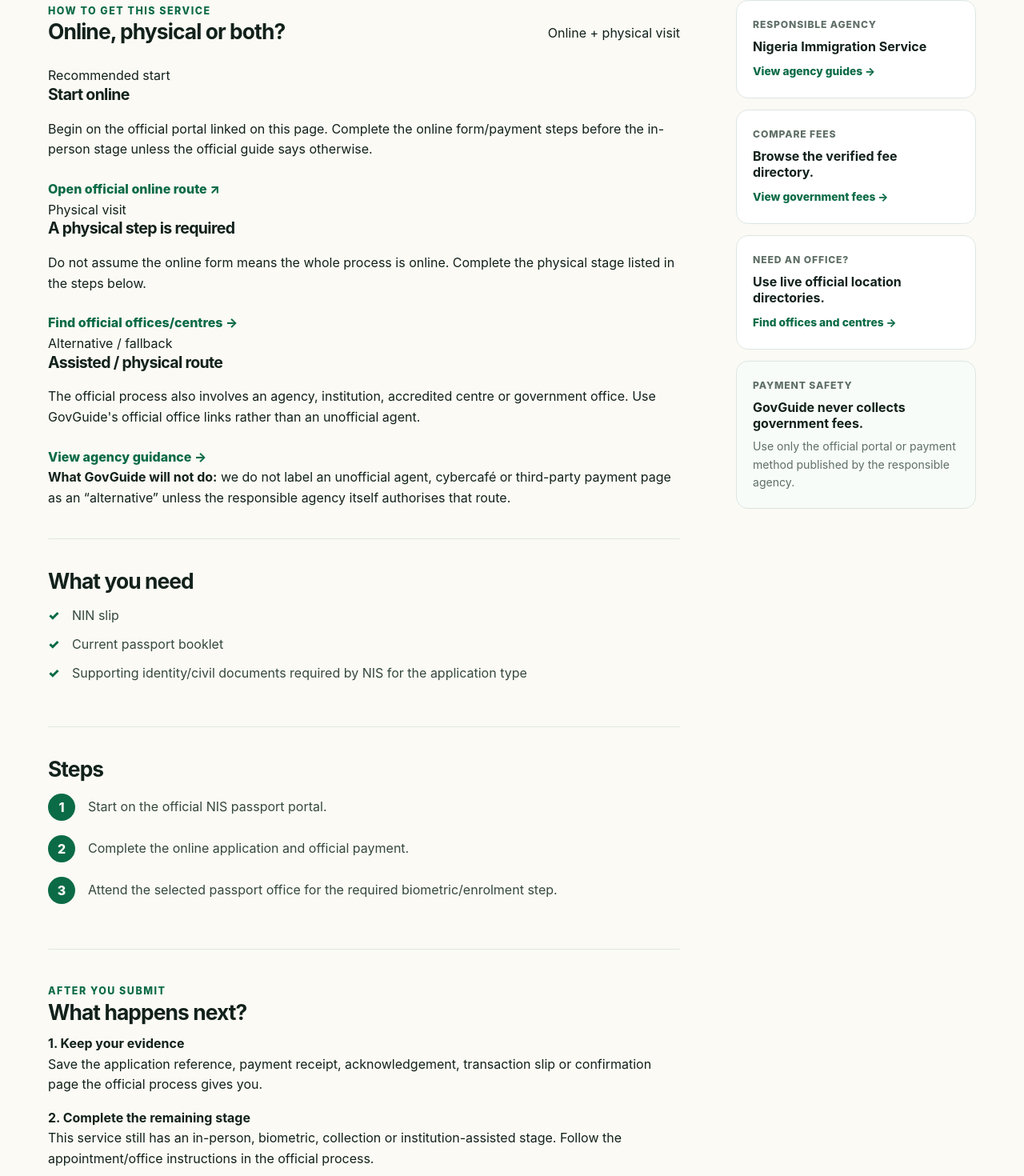
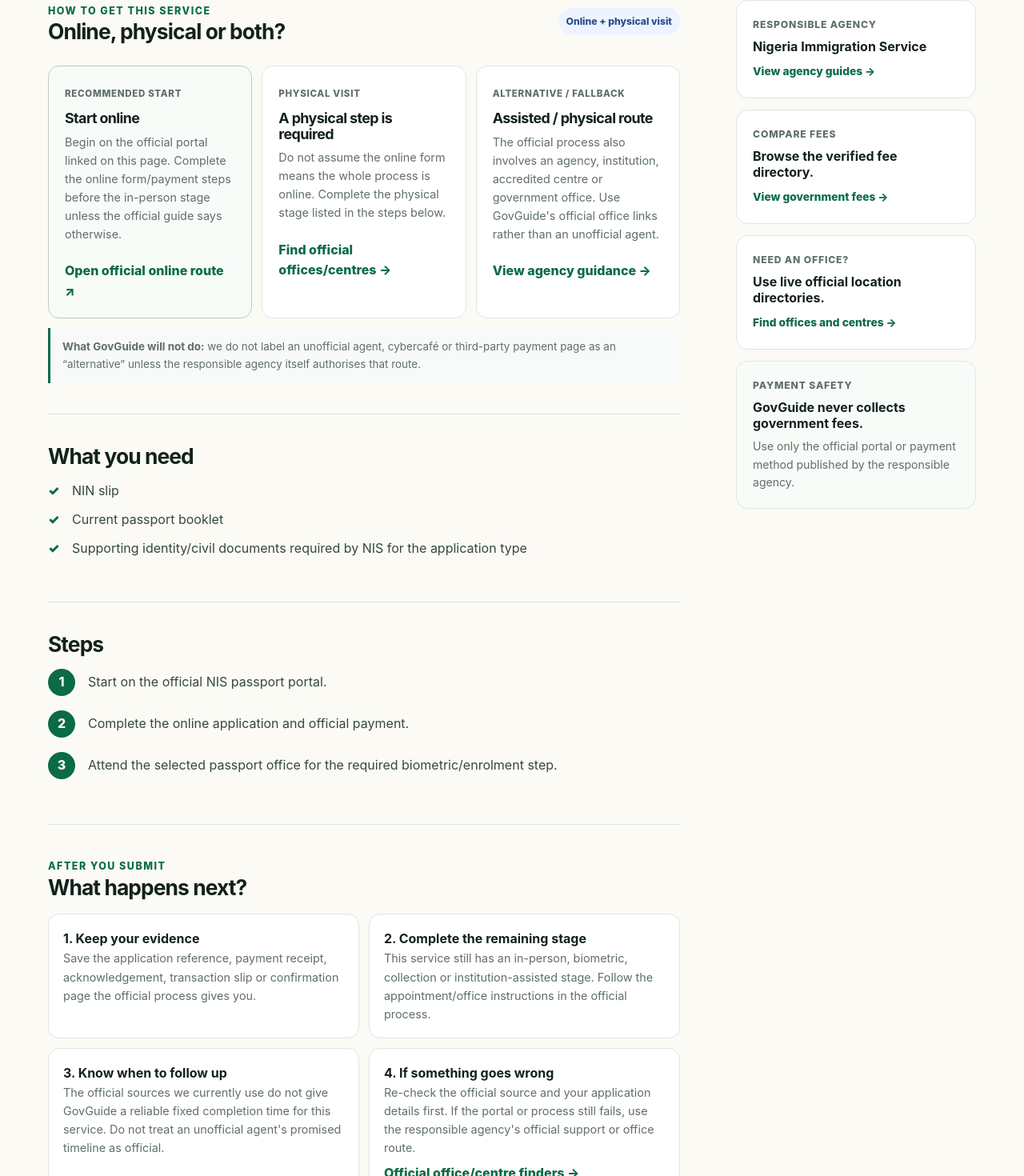
Before and after one commit to eghosa001/nigeria, a Next.js app: page /services/passport-renewal in a window 1280 px wide. Shown: the part 675-2145 px from the top of the page at 80% size. Built offline with nearby package versions, Linux system fonts and the light colour scheme; no server answers.

Commit message:
style: clarify online physical and aftercare guidance

```diff
--- a/app/globals.css
+++ b/app/globals.css
@@ -781,3 +781,71 @@ h3 { font-size: 1.22rem; }
 .error-state > p { color: var(--muted); font-size: 1.02rem; }
 .error-state > div { display: flex; flex-wrap: wrap; gap: 16px; align-items: center; margin-top: 24px; }
 .error-state .button, .error-state .text-link { margin-top: 0; }
+
+
+/* Clear online / physical service journeys */
+.journey-section { margin-bottom: 42px; }
+.journey-heading { align-items: center; }
+.journey-mode {
+  display: inline-flex;
+  align-items: center;
+  min-height: 34px;
+  padding: 0 10px;
+  border-radius: 999px;
+  font-size: .76rem;
+  font-weight: 850;
+}
+.journey-mode-online { background: #e9f6ef; color: #075339; }
+.journey-mode-hybrid { background: #eef4ff; color: #284e8a; }
+.journey-mode-physical { background: #fff5df; color: #7d4300; }
+.journey-mode-agency-guided { background: #f0edf9; color: #563b88; }
+.journey-grid {
+  display: grid;
+  grid-template-columns: repeat(3, 1fr);
+  gap: 12px;
+}
+.journey-card {
+  padding: 20px;
+  border: 1px solid var(--line);
+  border-radius: 14px;
+  background: white;
+}
+.journey-card-primary { border-color: #b8cec1; background: #f8fcf9; }
+.journey-card > span {
+  color: var(--muted);
+  font-size: .72rem;
+  font-weight: 850;
+  text-transform: uppercase;
+  letter-spacing: .06em;
+}
+.journey-card h3 { margin: 9px 0 8px; font-size: 1.12rem; }
+.journey-card p { color: var(--muted); font-size: .9rem; }
+.journey-trust-note {
+  margin-top: 12px;
+  padding: 13px 15px;
+  border-left: 3px solid var(--green);
+  background: #f7faf8;
+  color: var(--muted);
+  font-size: .84rem;
+}
+
+.aftercare-section { margin-top: 38px; }
+.aftercare-grid {
+  display: grid;
+  grid-template-columns: repeat(2, 1fr);
+  gap: 12px;
+  margin-top: 18px;
+}
+.aftercare-grid > div {
+  padding: 18px;
+  border: 1px solid var(--line);
+  border-radius: 14px;
+  background: white;
+}
+.aftercare-grid p { color: var(--muted); font-size: .9rem; margin-bottom: 0; }
+
+@media (max-width: 800px) {
+  .journey-grid { grid-template-columns: 1fr; }
+  .aftercare-grid { grid-template-columns: 1fr; }
+  .journey-heading { align-items: flex-start; }
+}
```
